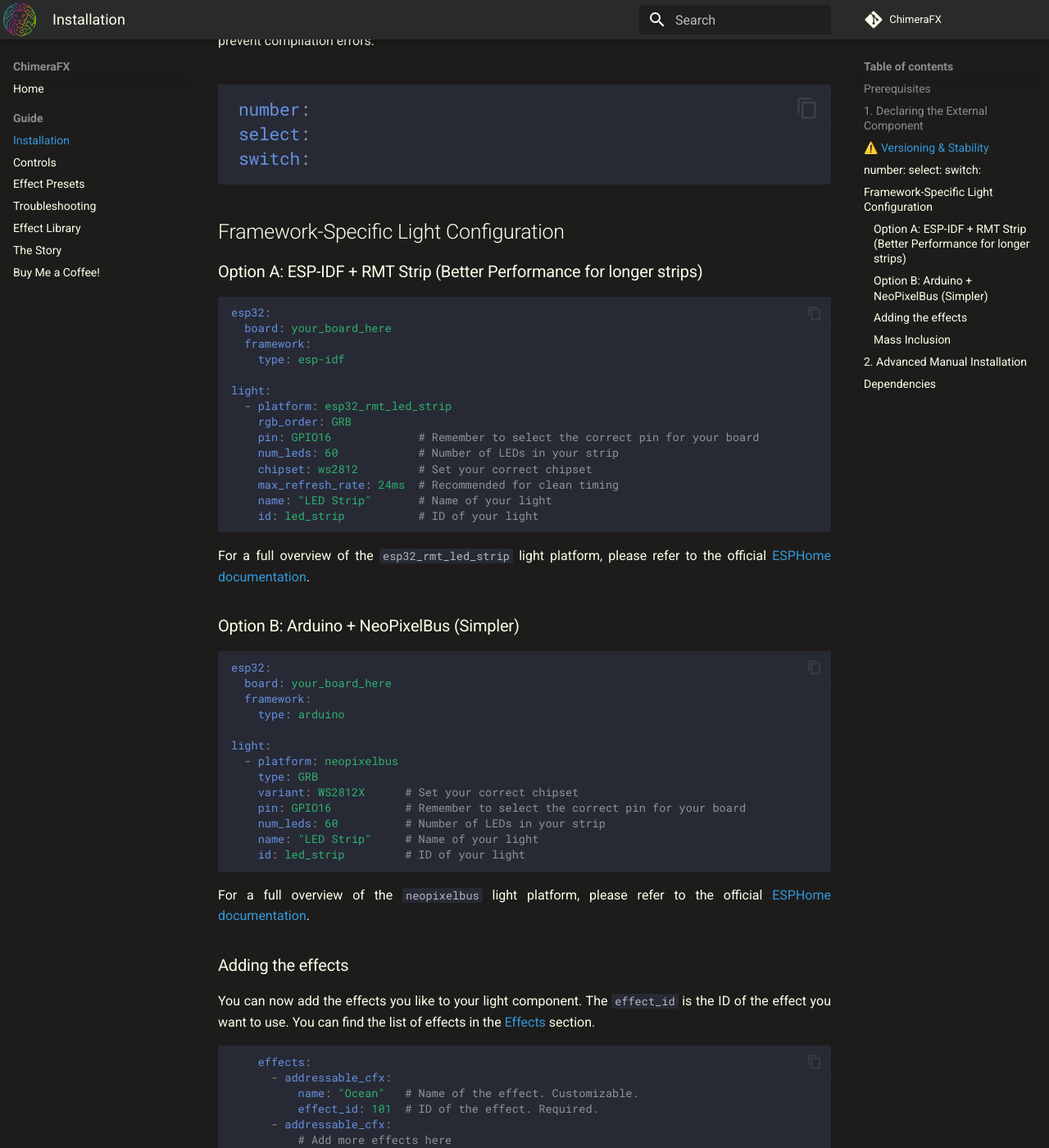
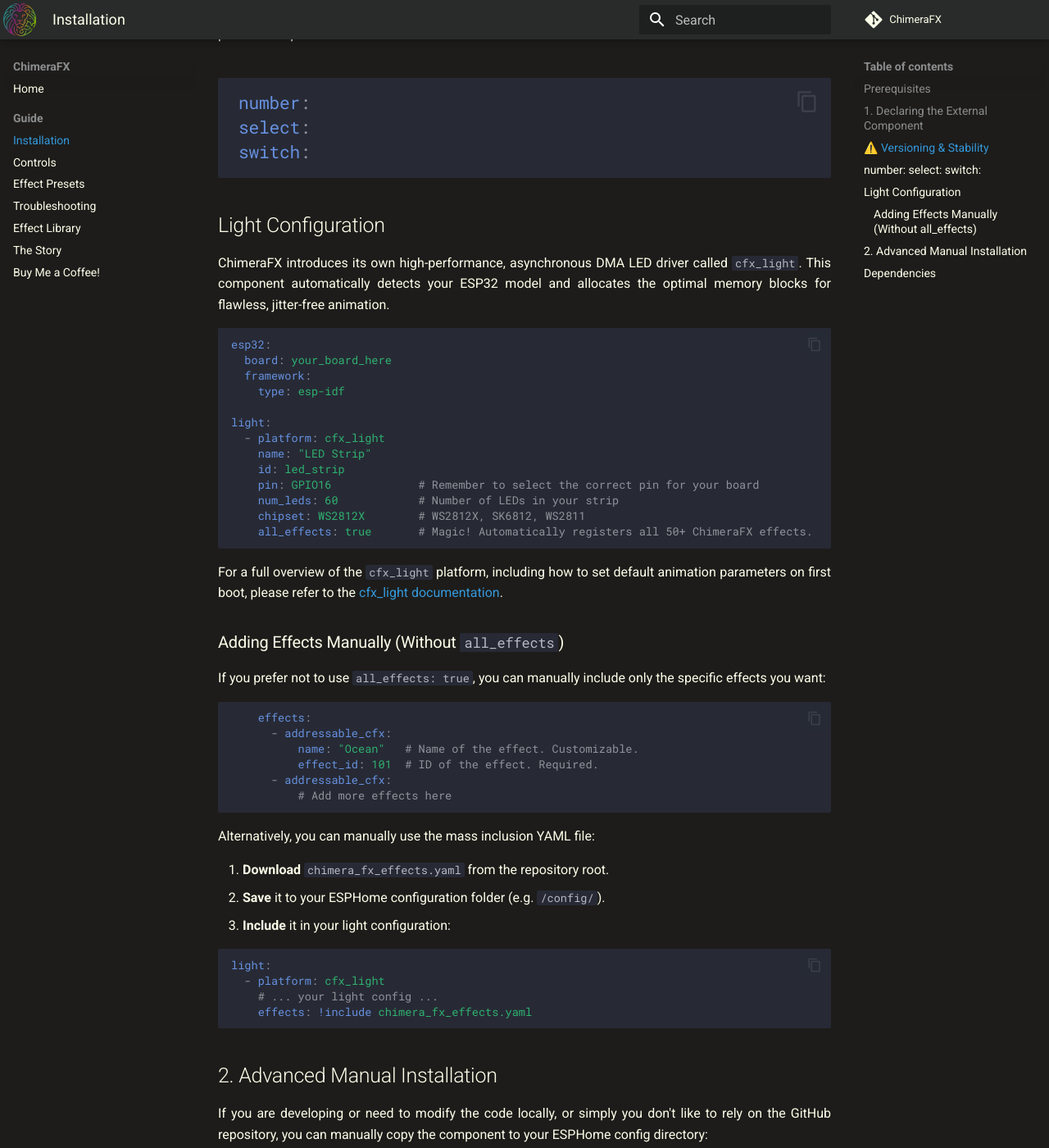
Before and after one commit to effelle/ChimeraFX, an MkDocs documentation site: the page built from docs/Installation.md, in a window 1280 px wide and 1400 px high, scrolled down 1309 px. Shown: the whole window at 82% size. Built offline with MkDocs 1.6.1 and Material for MkDocs 9.7.7, drawn with Linux system fonts in a browser that asks for light colours; comment, search, counter and statistics services are not loaded; some of the changed text lies outside the part shown.

Commit message:
docs: overhaul documentation for cfx_light and remove arduino/esp32_rmt references

````diff
--- a/docs/Installation.md
+++ b/docs/Installation.md
@@ -7,9 +7,8 @@
     *   **ESP32-S3**: Fully supported (and recommended for new builds).
     *   **ESP32-C3**: **NOT RECOMMENDED**. The C3 is single-core, and since the effects are computationally intensive, running them alongside WiFi on a single core can cause stuttering and stability issues.
     *   **ESP8266**: **NOT RECOMMENDED**. The old ESP8266 is stuck on the Arduino framework and simply lacks the resources to run ESPHome and ChimeraFX simultaneously. Save yourself the headache and upgrade to an ESP32. Seriously.
-*   **Frameworks** (both supported):
-    *   **ESP-IDF** (with [esp32_rmt_led_strip](https://esphome.io/components/light/esp32_rmt_led_strip.html))
-    *   **Arduino** (with [NeoPixelBus](https://esphome.io/components/light/neopixelbus.html))
+*   **Framework**:
+    *   **ESP-IDF**. The `cfx_light` component relies on ESP-IDF asynchronous RMT DMA drivers. The Arduino framework is **not supported**.
 
 You can install the component in two ways:
 
@@ -49,9 +48,9 @@
 ```
 ---
 
-## Framework-Specific Light Configuration
+## Light Configuration
 
-### Option A: ESP-IDF + RMT Strip (Better Performance for longer strips)
+ChimeraFX introduces its own high-performance, asynchronous DMA LED driver called `cfx_light`. This component automatically detects your ESP32 model and allocates the optimal memory blocks for flawless, jitter-free animation.
 
 ```yaml
 esp32:
@@ -60,41 +59,20 @@
     type: esp-idf
 
 light:
-  - platform: esp32_rmt_led_strip
-    rgb_order: GRB
+  - platform: cfx_light
+    name: "LED Strip"
+    id: led_strip
     pin: GPIO16             # Remember to select the correct pin for your board
     num_leds: 60            # Number of LEDs in your strip
-    chipset: ws2812         # Set your correct chipset
-    max_refresh_rate: 24ms  # Recommended for clean timing
-    name: "LED Strip"       # Name of your light
-    id: led_strip           # ID of your light
+    chipset: WS2812X        # WS2812X, SK6812, WS2811
+    all_effects: true       # Magic! Automatically registers all 50+ ChimeraFX effects.
 ```
 
-For a full overview of the `esp32_rmt_led_strip` light platform, please refer to the official [ESPHome documentation](https://esphome.io/components/light/esp32_rmt_led_strip.html).
+For a full overview of the `cfx_light` platform, including how to set default animation parameters on first boot, please refer to the [cfx_light documentation](cfx_light.md).
 
-### Option B: Arduino + NeoPixelBus (Simpler)
+### Adding Effects Manually (Without `all_effects`)
 
-```yaml
-esp32:
-  board: your_board_here
-  framework:
-    type: arduino
-
-light:
-  - platform: neopixelbus
-    type: GRB
-    variant: WS2812X      # Set your correct chipset
-    pin: GPIO16           # Remember to select the correct pin for your board
-    num_leds: 60          # Number of LEDs in your strip
-    name: "LED Strip"     # Name of your light
-    id: led_strip         # ID of your light
-```
-
-For a full overview of the `neopixelbus` light platform, please refer to the official [ESPHome documentation](https://esphome.io/components/light/neopixelbus.html).
-
-### Adding the effects
-
-You can now add the effects you like to your light component. The `effect_id` is the ID of the effect you want to use. You can find the list of effects in the [Effects](Effects-Library.md) section.
+If you prefer not to use `all_effects: true`, you can manually include only the specific effects you want:
 
 ```yaml
     effects:
@@ -104,9 +82,8 @@
       - addressable_cfx:
           # Add more effects here
 ```
-### Mass Inclusion
 
-Adding every single effect to your device configuration can be a bit of a pain, and you will likely end up with a very long file. To make it easier, you can load all 20+ effects at once using the provided `chimera_fx_effects.yaml` file.
+Alternatively, you can manually use the mass inclusion YAML file:
 
 1.  **Download** `chimera_fx_effects.yaml` from the repository root.
 2.  **Save** it to your ESPHome configuration folder (e.g. `/config/`).
@@ -114,12 +91,10 @@
 
 ```yaml
 light:
-  - platform: esp32_rmt_led_strip # Or Neopixelbus for Arduino framework
+  - platform: cfx_light
     # ... your light config ...
     effects: !include chimera_fx_effects.yaml
 ```
-
-**Note:** Every time a new effect is added, you will need to download the updated `chimera_fx_effects.yaml` file and replace the old one. A small price to pay for convenience.
 
 ## 2. Advanced Manual Installation
 
@@ -141,10 +116,7 @@
 
 ## Dependencies
 
-The component handles its own dependencies automatically:
-
-- **Arduino**: Uses NeoPixelBus (auto-included)
-- **ESP-IDF**: Uses native RMT driver (built-in)
+The component handles its own dependencies automatically. The native `cfx_light` driver utilizes the built-in ESP-IDF RMT APIs for asynchronous hardware rendering.
 
 You don't need to install anything else manually.
 
````
Also changed, not shown: README.md (+11 -8 lines), docs/Controls.md (+6 -0 lines).
